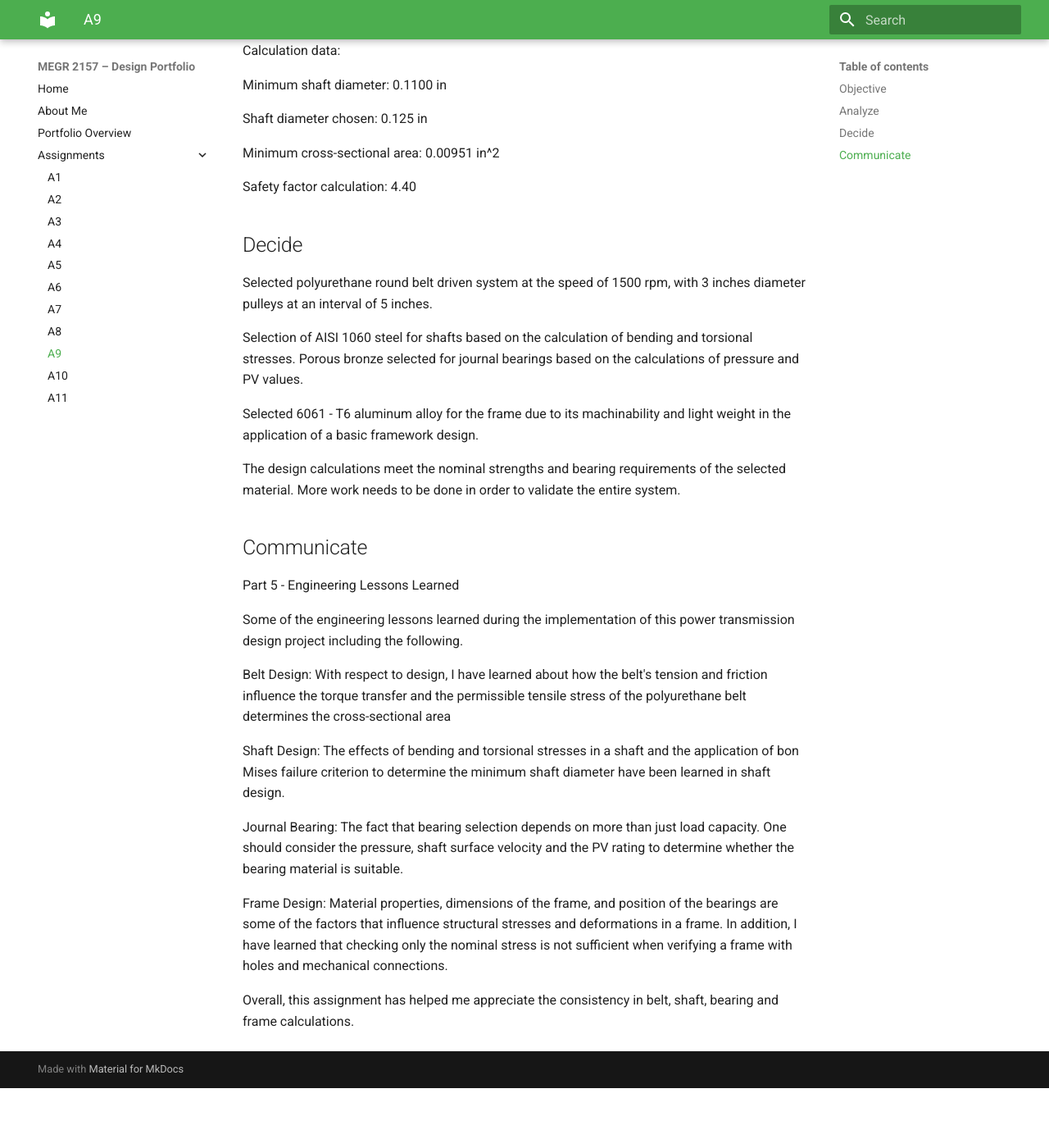
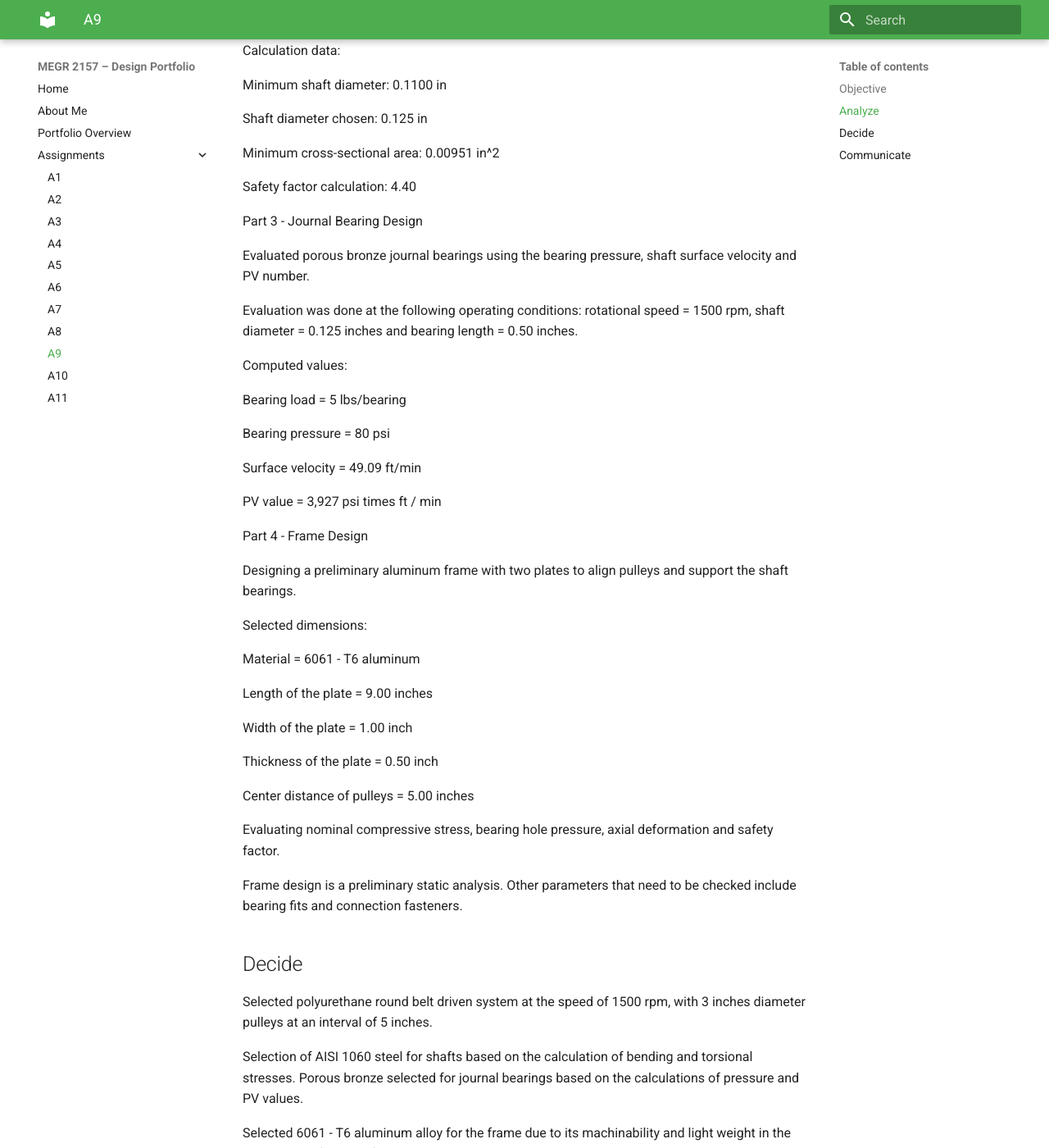
Before and after one commit to Amahaxr/design-projects-portfolio, an MkDocs documentation site: the page built from docs/assignments/A09/index.md, in a window 1280 px wide and 1400 px high, scrolled down 778 px. Shown: the whole window at 82% size. Built offline with MkDocs 1.6.1 and Material for MkDocs 9.7.7, drawn with Linux system fonts in a browser that asks for light colours; before the commit the page ends 2105 px from its top, so only the background shows below that.

Commit message:
Add Journal Bearing and Frame Design sections
Added sections for Journal Bearing Design and Frame Design, including evaluations and selected dimensions.

```diff
--- a/docs/assignments/A09/index.md
+++ b/docs/assignments/A09/index.md
@@ -28,6 +28,42 @@ Minimum cross-sectional area: 0.00951 in^2
 
 Safety factor calculation: 4.40
 
+Part 3 - Journal Bearing Design
+
+Evaluated porous bronze journal bearings using the bearing pressure, shaft surface velocity and PV number.
+
+Evaluation was done at the following operating conditions: rotational speed = 1500 rpm, shaft diameter = 0.125 inches and bearing length = 0.50 inches.
+
+Computed values:
+
+Bearing load = 5 lbs/bearing
+
+Bearing pressure = 80 psi
+
+Surface velocity = 49.09 ft/min
+
+PV value = 3,927 psi times ft / min
+
+Part 4 - Frame Design
+
+Designing a preliminary aluminum frame with two plates to align pulleys and support the shaft bearings.
+
+Selected dimensions:
+
+Material = 6061 - T6 aluminum
+
+Length of the plate = 9.00 inches
+
+Width of the plate = 1.00 inch
+
+Thickness of the plate = 0.50 inch
+
+Center distance of pulleys = 5.00 inches
+
+Evaluating nominal compressive stress, bearing hole pressure, axial deformation and safety factor.
+
+Frame design is a preliminary static analysis. Other parameters that need to be checked include bearing fits and connection fasteners.
+
 ## Decide
 
 Selected polyurethane round belt driven system at the speed of 1500 rpm, with 3 inches diameter pulleys at an interval of 5 inches.
```
